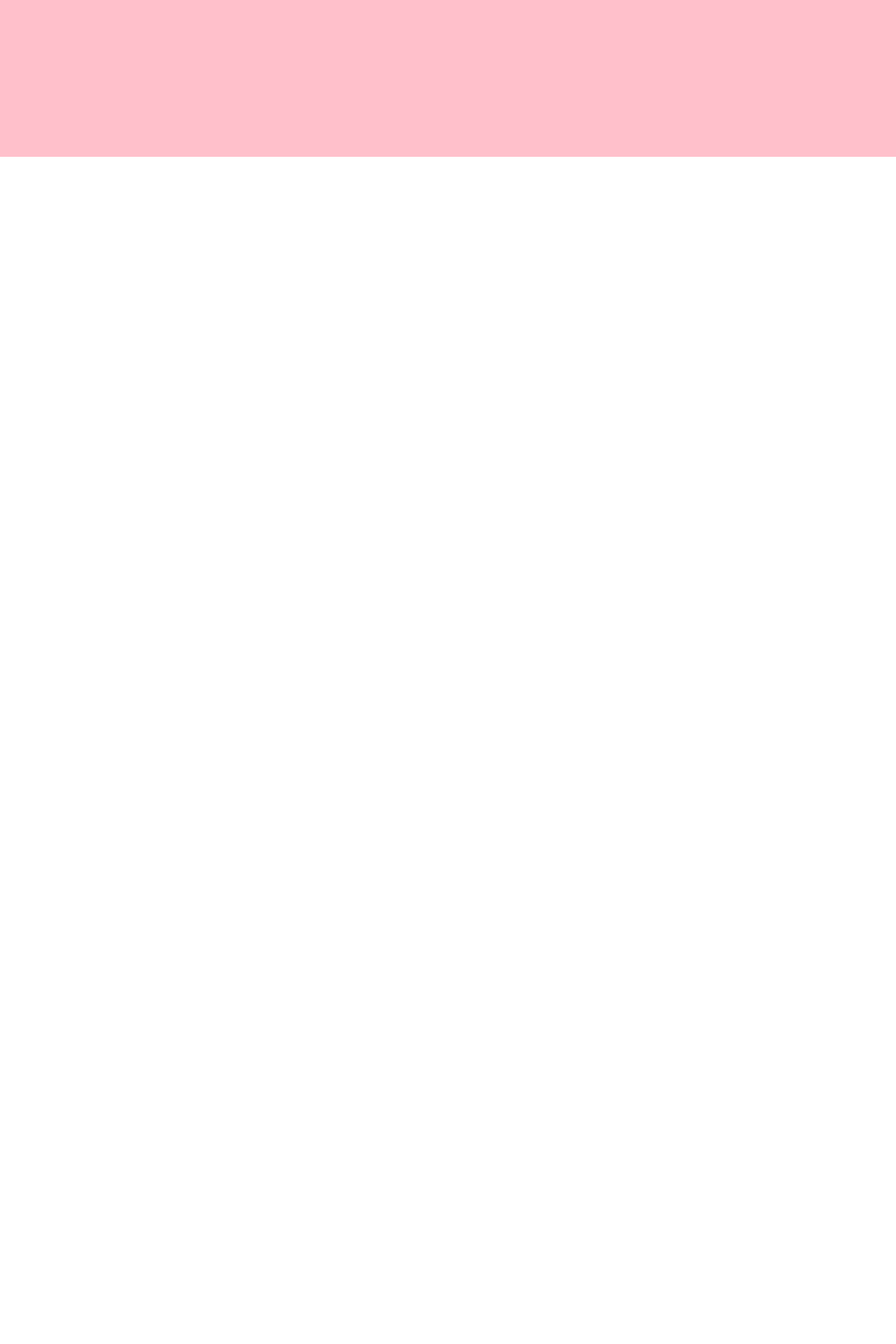
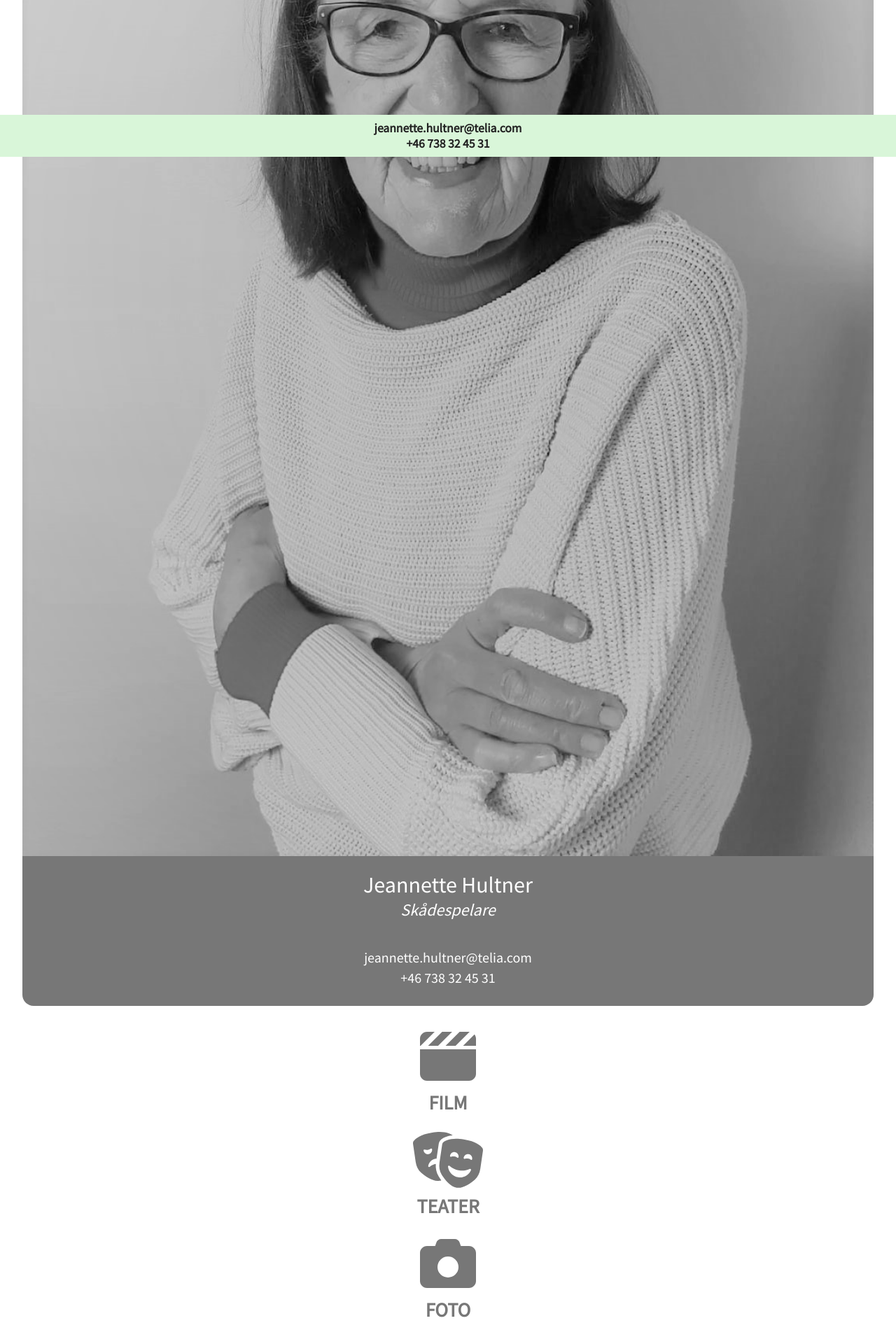
Before and after one commit to pernillafed/jeannette-hultner-resume, a React (Vite) app: page / in a window 1280 px wide. Shown: the part 576-2496 px from the top of the page at 70% size. Before the commit the page ends 800 px from the top, so only its background shows below. Built offline with nearby package versions, Linux system fonts and the light colour scheme; a web font is replaced by a local one.

Commit message:
Fixed home page and added footer

```diff
--- a/src/App.jsx
+++ b/src/App.jsx
@@ -1,6 +1,7 @@
 import Navbar from "./components/navbar/Navbar"
 import { Routes, Route } from "react-router-dom";
 import Home from "./pages/home/Home";
+import Footer from "./components/footer/Footer";
 
 const App = () => {
     return (
@@ -9,6 +10,7 @@ const App = () => {
             <Routes>
                 <Route path="/" element={<Home />} />
             </Routes>
+            <Footer />
         </div>
     )
 }
--- /dev/null
+++ b/src/components/footer/Footer.jsx
@@ -0,0 +1,12 @@
+import styles from "./Footer.module.css";
+
+const Footer = () => {
+    return (
+        <div className={styles.footer}>
+            <a href="mailto:jeannette.hultner@telia.com">jeannette.hultner@telia.com</a>
+            <a href="tel:0738324531">+46 738 32 45 31</a>
+        </div>
+    );
+}
+
+export default Footer;
--- /dev/null
+++ b/src/components/footer/Footer.module.css
@@ -0,0 +1,19 @@
+.footer {
+    background-color: #D9F6D9;
+    display: flex;
+    flex-direction: column;
+    padding: 0.5rem 1rem;
+    justify-content: center;
+    text-align: center;
+    position: fixed;
+    left: 0;
+    right: 0;
+    bottom: 0;
+}
+
+.footer a {
+    text-decoration: none;
+    color: #222;
+    font-weight: bold;
+    font-size: 1.1rem;
+}
--- a/src/components/navbar/Navbar.module.css
+++ b/src/components/navbar/Navbar.module.css
@@ -37,5 +37,5 @@
 }
 
 .dropdownActive {
-    background-color: #badaba;
+    background-color: #c9e6c9;
 }
--- a/src/pages/home/Home.jsx
+++ b/src/pages/home/Home.jsx
@@ -1,9 +1,37 @@
 import styles from "./Home.module.css";
+import Jeannette from "../../assets/photos/jeannette.jpg";
+import { FontAwesomeIcon } from "@fortawesome/react-fontawesome";
+import { faClapperboard, faMasksTheater, faCamera } from "@fortawesome/free-solid-svg-icons";
 
 const Home = () => {
     return (
         <div className={styles.home}>
-            Home
+            <h1>Välkommen</h1>
+            <div className={styles.hero}>
+                <img src={Jeannette} alt="Jeannette Hultner" />
+                <div>
+                    <p className={styles.name}>Jeannette Hultner</p>
+                    <p className={styles.profession}>Skådespelare</p>
+                </div>
+                <div>
+                    <a href="mailto:jeannette.hultner@telia.com">jeannette.hultner@telia.com</a>
+                    <a href="tel:0738324531">+46 738 32 45 31</a>
+                </div>
+            </div>
+            <div className={styles.content}>
+                <div>
+                    <FontAwesomeIcon icon={faClapperboard} />
+                    <p>FILM</p>
+                </div>
+                <div>
+                    <FontAwesomeIcon icon={faMasksTheater} />
+                    <p>TEATER</p>
+                </div>
+                <div>
+                    <FontAwesomeIcon icon={faCamera} />
+                    <p>FOTO</p>
+                </div>
+            </div>
         </div>
     );
 }
--- a/src/pages/home/Home.module.css
+++ b/src/pages/home/Home.module.css
@@ -1,5 +1,67 @@
 .home {
-    background-color: pink;
-    height: 100vh;
-    font-size: 8rem;
+    min-height: 100vh;
+    padding: 6.5rem 2rem;
 }
+
+.home h1 {
+    text-align: center;
+}
+
+.hero {
+    margin-top: 2rem;
+    background-color: #777;
+    color: #fff;
+    border-radius: 1rem;
+    text-align: center;
+    font-size: 1.25rem;
+}
+
+.hero img {
+    width: 100%;
+    border-radius: 1rem 1rem 0 0;
+}
+
+.hero div {
+    padding-top: 1rem;
+    padding-bottom: 1.5rem;
+    display: flex;
+    flex-direction: column;
+}
+
+.hero div a {
+    margin-bottom: 0.25rem;
+    text-decoration: none;
+    color: #fff;
+}
+
+.name {
+    font-size: 2rem;
+}
+
+.profession {
+    font-size: 1.5rem;
+    font-style: italic;
+}
+
+.content {
+    display: flex;
+    flex-direction: column;
+    align-items: center;
+    text-align: center;
+    margin-top: 0.5rem;
+    color: #777;
+}
+
+.content div {
+    margin-top: 1.5rem;
+}
+
+.content svg {
+    font-size: 5rem;
+}
+
+.content p {
+    font-size: 1.75rem;
+    font-weight: bold;
+    margin-top: 0.5rem;
+}
```
Also changed, not shown: src/assets/photos/jeannette.jpg (added).
